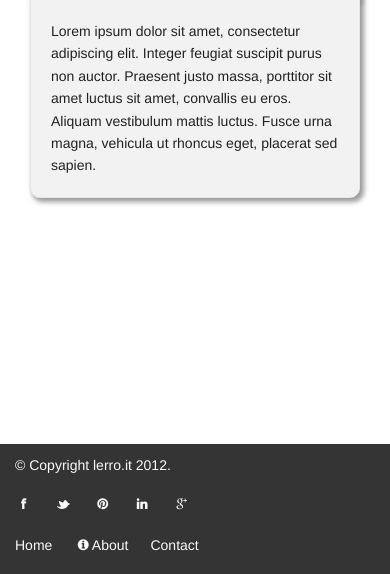
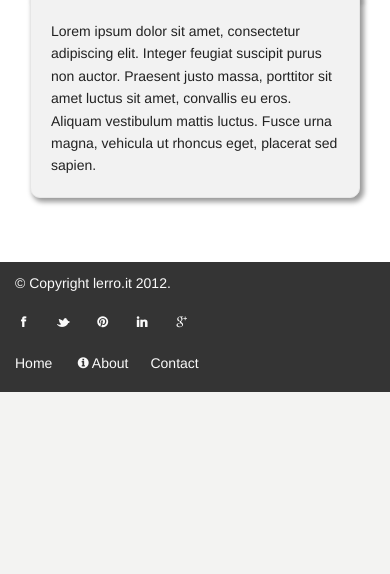
Before and after one commit to axyz/lerro.it, a PHP site: page /index.php in a window 390 px wide. Shown: the part 870-1444 px from the top of the page. After the commit the page ends 1262 px from the top, so only its background shows below. Run offline with PHP 8.4, Linux system fonts and the light colour scheme; some web fonts are replaced.

Commit message:
fixed footer

```diff
--- a/footer.php
+++ b/footer.php
@@ -1,6 +1,5 @@
-<footer class="row">
-  <div class="twelve columns"><br /><br /><br /><br /><br /><br /><br /><br /><br /><br /><br /><br /><br /><br /><br /><br />
-    <div class="row" id="footer">
+<br><br><br>
+<footer class="row" id="footer">
 
       <div class="four columns">
           <p>&copy; Copyright lerro.it 2012.</p>
@@ -24,6 +23,4 @@
         </ul>
       </div>
 
-    </div>
-  </div>
 </footer>
--- a/stylesheets/style.css
+++ b/stylesheets/style.css
@@ -43,6 +43,8 @@
   background-color: rgba(2,2,2,0.8);
   color: #fafafa;
   padding-top: 10px;
+  position: fixed;
+  bottom: 0;
 }
 #footer a {
   color: #fafafa;
@@ -55,3 +57,8 @@
     height: 100%;
   }
 }
+@media (max-width: 768px) {
+  #footer {
+    position: relative;
+  }
+}
--- a/stylus/style.styl
+++ b/stylus/style.styl
@@ -39,7 +39,9 @@
 #footer
 	background-color footer-bg-color
 	color footer-text-color
-	padding-top: 10px
+	padding-top 10px
+	position fixed
+	bottom 0
 	a
 		color footer-text-color
 
@@ -53,3 +55,7 @@
 @media (max-width: 940px)
 	#logo
 		height 100%
+
+@media (max-width: 768px)
+	#footer
+		position relative
```
